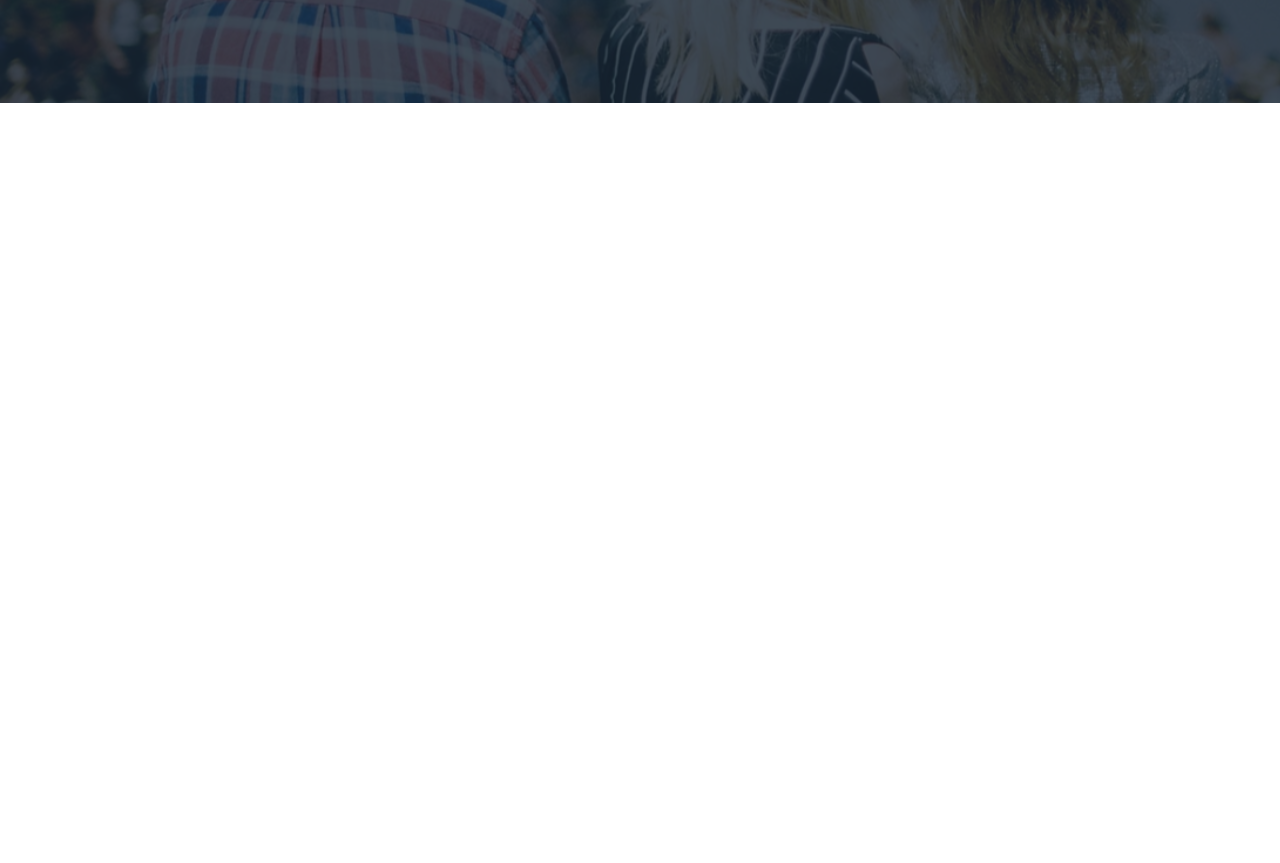
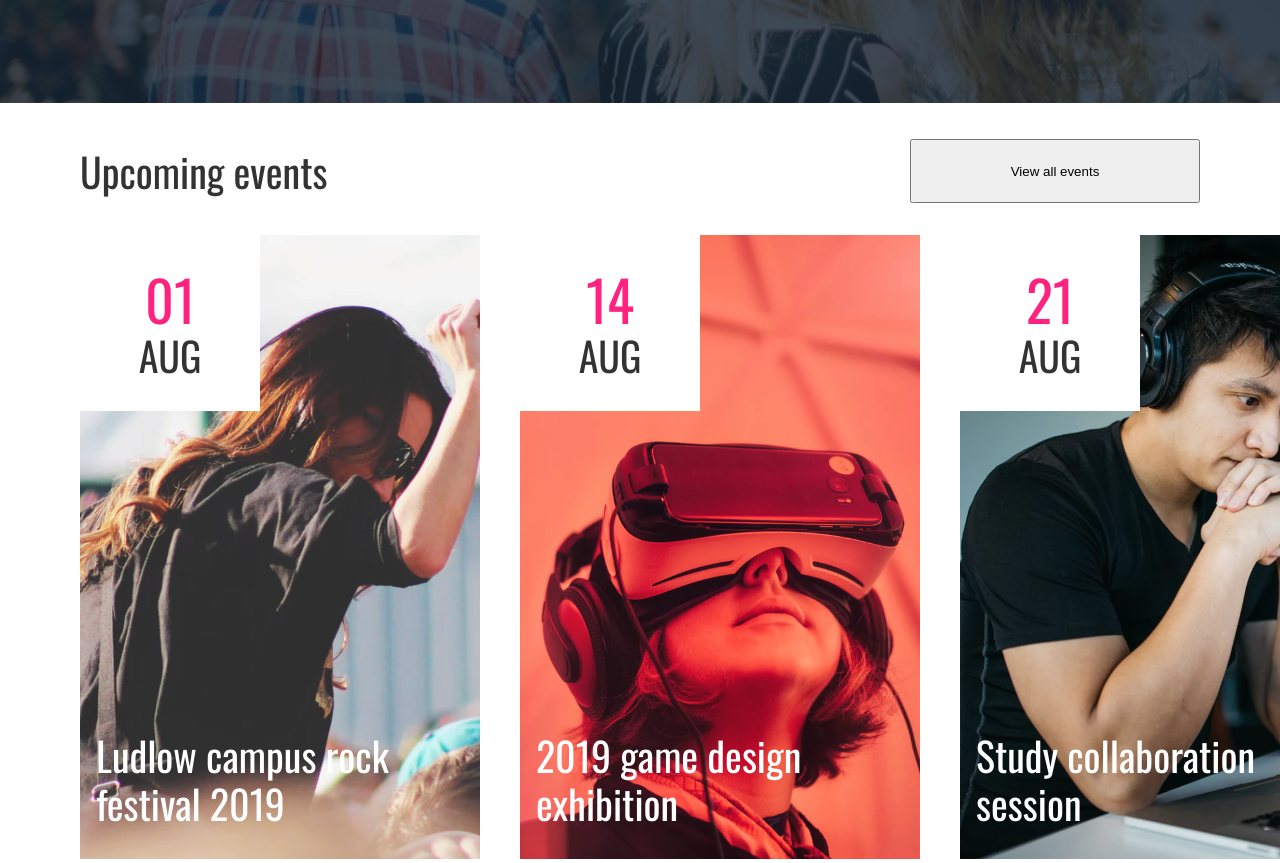
Before and after one commit to SPARKY892/zengenti, a React (Create React App) app: page / in a window 1280 px wide. Shown: the part 3397-4260 px from the top of the page. Before the commit the page ends 3504 px from the top, so only its background shows below. Built offline with nearby package versions, Linux system fonts and the light colour scheme.

Commit message:
Added Upcoming component

```diff
--- a/src/App.css
+++ b/src/App.css
@@ -12,6 +12,13 @@ p {
   color: #333;
 }
 
+h3 {
+  font-style: normal;
+  font-weight: normal;
+  font-size: 40px;
+  line-height: 48px;
+}
+
 h5 {
   font-style: normal;
   font-weight: normal;
--- a/src/App.js
+++ b/src/App.js
@@ -3,6 +3,7 @@ import Header from './components/Header';
 import Hero from './components/Hero';
 import Cards from './components/Cards';
 import Banner from './components/Banner';
+import Upcoming from './components/Upcoming';
 import Footer from './components/Footer';
 
 const App = () => {
@@ -12,6 +13,7 @@ const App = () => {
         <Hero />
         <Cards />
         <Banner />
+        <Upcoming />
     </div>
   );
 }
--- /dev/null
+++ b/src/components/Upcoming.js
@@ -0,0 +1,46 @@
+import React from 'react';
+import './Upcoming.scss';
+import UpcomingImage1 from '../images/coming-soon-1.svg';
+import UpcomingImage2 from '../images/coming-soon-2.svg';
+import UpcomingImage3 from '../images/coming-soon-3.svg';
+
+const Upcoming = () => {
+    return(
+        <React.Fragment>
+            <div className="upcoming-container">
+                <div className="upcoming-header-container">
+                    <h3 className="upcoming-header">Upcoming events</h3>
+                    <button className="upcoming-button">View all events</button>
+                </div>
+                <div className="upcoming-sub-container">
+                    <div className="upcoming-event-container">
+                        <img src={UpcomingImage1} className="upcoming-image" alt="Upcoming 1" />
+                        <div className="upcoming-date-container">
+                            <p className="upcoming-date-day">01</p>
+                            <p className="upcoming-date-month">AUG</p>
+                        </div>
+                        <h3 className="upcoming-text">Ludlow campus rock festival 2019</h3>
+                    </div>
+                    <div className="upcoming-event-container">
+                        <img src={UpcomingImage2} className="upcoming-image" alt="Upcoming 2" />
+                        <div className="upcoming-date-container">
+                            <p className="upcoming-date-day">14</p>
+                            <p className="upcoming-date-month">AUG</p>
+                        </div>
+                        <h3 className="upcoming-text">2019 game design exhibition</h3>
+                    </div>
+                    <div className="upcoming-event-container">
+                        <img src={UpcomingImage3} className="upcoming-image" alt="Upcoming 3" />
+                        <div className="upcoming-date-container">
+                            <p className="upcoming-date-day">21</p>
+                            <p className="upcoming-date-month">AUG</p>
+                        </div>
+                        <h3 className="upcoming-text">Study collaboration session</h3>
+                    </div>
+                </div>
+            </div>
+        </React.Fragment>
+    );
+};
+
+export default Upcoming;
--- /dev/null
+++ b/src/components/Upcoming.scss
@@ -0,0 +1,72 @@
+.upcoming-header-container {
+    display: flex;
+    justify-content: space-between;
+    align-items: center;
+}
+
+.upcoming-button {
+    width: 290px;
+    height: 64px;
+}
+
+.upcoming-sub-container {
+    display: grid;
+    grid-template-columns: repeat(3, 1fr);
+    column-gap: 40px;
+}
+
+.upcoming-event-container {
+    position: relative;
+    width: 400px;
+    height: 624px;
+}
+
+.upcoming-date-container {
+    position: absolute;
+    display: flex;
+    flex-direction: column;
+    justify-content: center;
+    align-items: center;
+    width: 180px;
+    height: 176px;
+    top: 0;
+    background-color: #fff;
+}
+
+.upcoming-date-day {
+    font-family: Oswald;
+    font-style: normal;
+    font-weight: 300;
+    font-size: 56px;
+    line-height: 64px;
+    margin: 0;
+    height: 64px;
+    color: #FF227F;
+}
+
+.upcoming-date-month {
+    font-family: Oswald;
+    font-style: normal;
+    font-weight: 300;
+    font-size: 40px;
+    line-height: 48px;
+    margin: 0;
+    height: 48px;
+}
+
+.upcoming-text {
+    position: absolute;
+    top: 496px;
+    left: 16px;
+    right: 16px;
+    width: 368px;
+    color: #fff;
+    text-align: left;
+    margin: 0;
+}
+
+@media screen and (min-width: 800px) {
+    .upcoming-container {
+        padding: 0 80px;
+    }
+}
```
